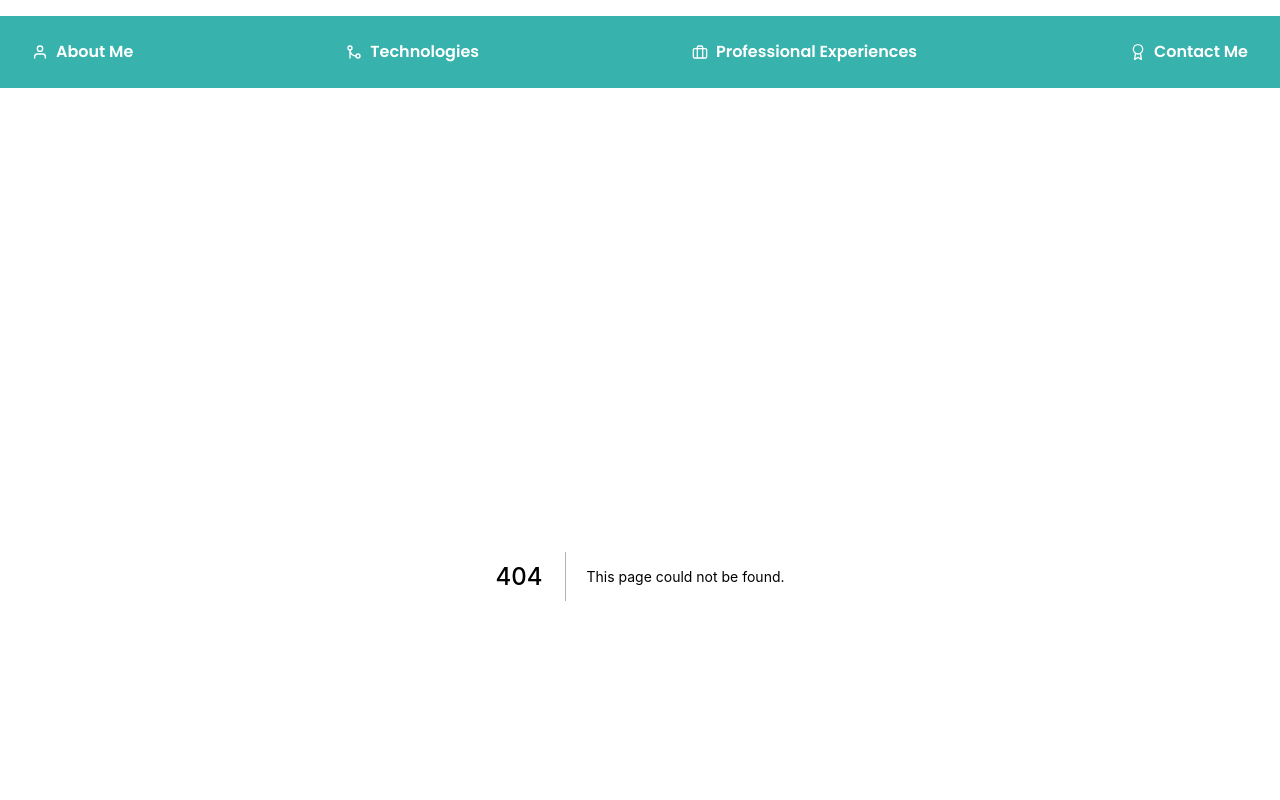
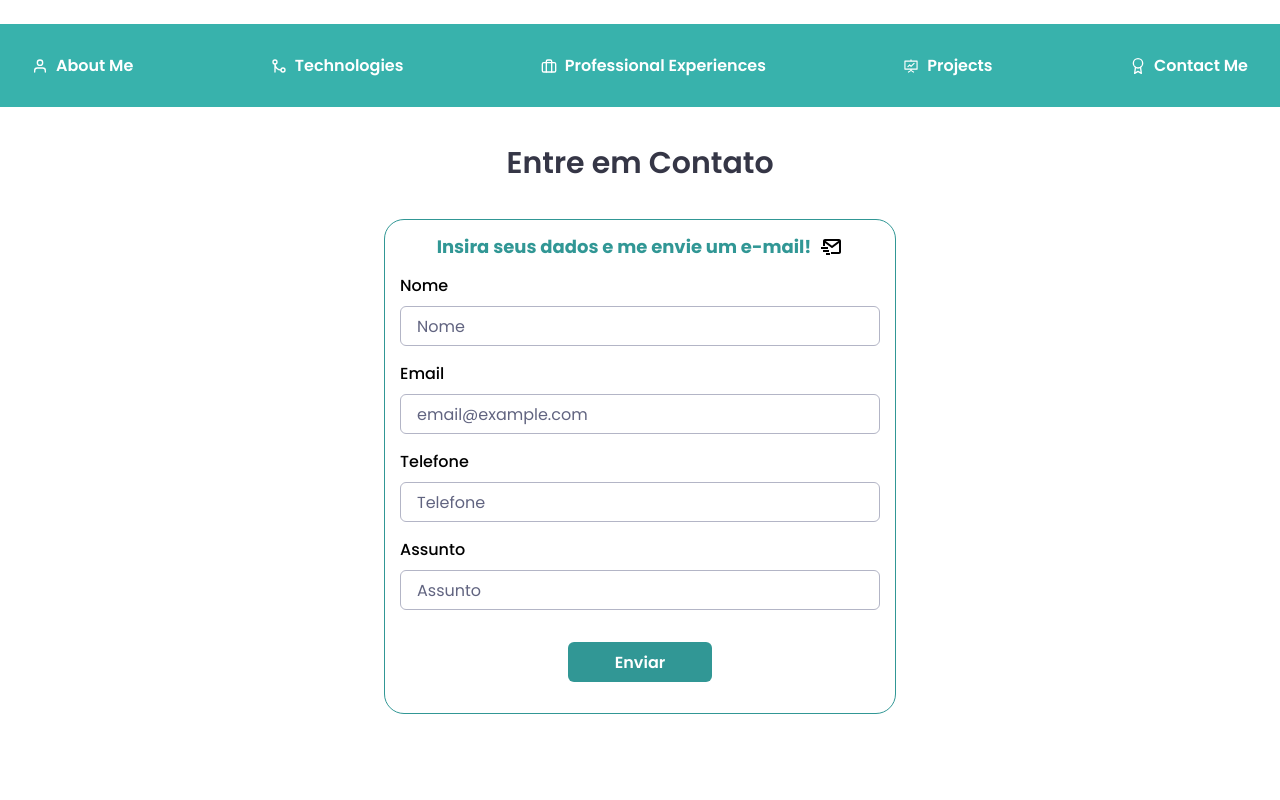
Before and after one commit to galvaolucas/lucas-portfolio, a Next.js app: page /projects in a window 1280 px wide. Before the commit this address had no page. Shown: the top 800 px of the page. Built offline with nearby package versions, Linux system fonts and the light colour scheme; a web font is replaced by a local one.

Commit message:
starting projects

```diff
--- a/src/components/ContactForm/index.tsx
+++ b/src/components/ContactForm/index.tsx
@@ -15,21 +15,18 @@ import { FiUser } from "react-icons/fi";
 
 
 export function ContactForm() {
-    const [formData, setFormData] = useState<IForm>();
-
     const {
         handleSubmit,
         register,
         formState: { errors, isSubmitting },
       } = useForm({mode: "all"});
 
-      async function onSubmit(event: FormEvent) {
-
+      async function onSubmit(data: IForm) {
         const body = {
-          name: formData.name,
-          email: formData.email,
-          phone: formData.phone,
-          description: formData.description,
+          name: data.name,
+          email: data.email,
+          phone: data.phone,
+          description: data.description,
         }
 
         await api.post('/users/contact', body);
@@ -44,12 +41,6 @@ export function ContactForm() {
                 id='name'
                 placeholder='Nome'
                 {...register("name")}
-                onChange={(event) => {
-                  setFormData((prevState) => ({
-                    ...prevState,
-                    name: event.target.value,
-                  }))
-                }}
                 isRequired={true}
               />
               <FormErrorMessage>
@@ -64,12 +55,6 @@ export function ContactForm() {
                 type="email"
                 placeholder='email@example.com'
                 {...register("email")}
-                onChange={(event) => {
-                  setFormData((prevState) => ({
-                    ...prevState,
-                    email: event.target.value,
-                  }))
-                }}
                 isRequired={true}
               />
               <FormErrorMessage>
@@ -83,12 +68,6 @@ export function ContactForm() {
                   id='phone'
                   placeholder='Telefone'
                   {...register("phone")}
-                  onChange={(event) => {
-                    setFormData((prevState) => ({
-                      ...prevState,
-                      phone: event.target.value,
-                    }))
-                  }}
                 />
               <FormErrorMessage>
                 {errors.phone}
@@ -101,12 +80,6 @@ export function ContactForm() {
                 id='description'
                 placeholder='Assunto'
                 {...register("description")}
-                onChange={(event) => {
-                  setFormData((prevState) => ({
-                    ...prevState,
-                    description: event.target.value,
-                  }))
-                }}
                 isRequired={true}
               />
               <FormErrorMessage>
--- a/src/components/Header/index.tsx
+++ b/src/components/Header/index.tsx
@@ -8,9 +8,10 @@ import { FiUser, FiAward, FiGitMerge, FiBriefcase } from 'react-icons/fi';
 import { IoOptionsOutline } from 'react-icons/io5';
 import { useMediaQuery } from 'react-responsive';
 import React from 'react';
+import { AiOutlineFundProjectionScreen } from 'react-icons/ai';
 
 export function Header() {
-  const isMobile = useMediaQuery({ query: `(max-width: 768px)` });
+  const isMobile = useMediaQuery({ query: `(max-width: 850px)` });
   const { isOpen, onOpen, onClose } = useDisclosure();
   const btnRef = React.useRef()
 
@@ -18,17 +19,16 @@ export function Header() {
     return (
     <Flex
       w="100%"
-      h={40}
-      align='start'
-      justify="space-between"
-      mt='4'
+      align='center'
+      mt='6'
     >
-      <Flex flexDir='row' p='1rem' width='100%' justifyContent='space-between' gap={{ sm: '1rem', md: '5rem', xl: '10rem' }} backgroundColor='teal.400'>
+      <Flex flexDir='row' p='1rem' width='100%' justifyContent='space-between' backgroundColor='teal.400'>
         <Link as={NextLink} href='/' >
           <Button
             leftIcon={<FiUser/>}
-            size="md"
+            size="xl"
             color="white"
+            p='1rem'
             colorScheme="white"
             _hover={{
               background: "white",
@@ -40,8 +40,9 @@ export function Header() {
         </Link>
         <Link as={NextLink} href='/technologies'>
           <Button
+              p='1rem'
               leftIcon={<FiGitMerge/>}
-              size="md"
+              size="xl"
               color="white"
               _hover={{
                 background: "white",
@@ -55,7 +56,8 @@ export function Header() {
         <Link as={NextLink} href='/experiences' >
           <Button
             leftIcon={<FiBriefcase/>}
-            size="md"
+            p='1rem'
+            size="xl"
             color="white"
             _hover={{
               background: "white",
@@ -65,15 +67,30 @@ export function Header() {
           Professional Experiences
           </Button>
         </Link>
+        <Link as={NextLink} href='/projects' >
+          <Button
+            leftIcon={<AiOutlineFundProjectionScreen />}
+            p='1rem'
+            size="xl"
+            color="white"
+            _hover={{
+              background: "white",
+              color: "teal.500"
+            }}
+            colorScheme="purple.200">
+          Projects
+          </Button>
+        </Link>
         <Link as={NextLink} href='/contact'>
           <Button
+            p='1rem'
             leftIcon={<FiAward/>}
             color="white"
             _hover={{
               background: "white",
               color: "teal.500"
             }}
-            size="md"
+            size="xl"
             colorScheme="white">
           Contact Me
           </Button>
@@ -100,7 +117,7 @@ export function Header() {
           <DrawerCloseButton />
           <DrawerHeader>Menu</DrawerHeader>
           <DrawerBody>
-          <Flex flexDir='column' gap={{ sm: '2rem', md: '4rem', xl: '6rem' }}>
+          <Flex flexDir='column' gap='2rem'>
               <Link as={NextLink} href='/' >
                 <Button
                   leftIcon={<FiUser/>}
@@ -108,7 +125,7 @@ export function Header() {
                   color="white"
                   backgroundColor='teal.400'
                   variant="solid">
-                Sobre Mim
+                About me
                 </Button>
               </Link>
               <Link as={NextLink} href='/technologies'>
@@ -118,7 +135,7 @@ export function Header() {
                     color="white"
                     backgroundColor='teal.400'
                     >
-                  Tecnologias
+                  Technologies
                 </Button>
               </Link>
               <Link as={NextLink} href='/experiences' >
@@ -127,7 +144,16 @@ export function Header() {
                   size="sm"
                   color="white"
                   backgroundColor='teal.400'>
-                Experiências Profissionais
+                Professional Experiences
+                </Button>
+              </Link>
+              <Link as={NextLink} href='/projects' >
+                <Button
+                  leftIcon={<FiBriefcase/>}
+                  size="sm"
+                  color="white"
+                  backgroundColor='teal.400'>
+                Projects
                 </Button>
               </Link>
               <Link as={NextLink} href='/contact'>
@@ -136,7 +162,7 @@ export function Header() {
                   color="white"
                   size="sm"
                   backgroundColor='teal.400'>
-                Contato
+                Contact me
                 </Button>
               </Link>
             </Flex>
--- a/src/components/layout/index.tsx
+++ b/src/components/layout/index.tsx
@@ -13,8 +13,8 @@ export default function Layout({ children }) {
         justifyContent='space-between'
     >
         <Flex
-            w='full'
-            h='full'
+            w='100%'
+            h='100%'
             flexDir='column'
         >
             <Header />
--- /dev/null
+++ b/src/pages/projects/index.tsx
@@ -0,0 +1,38 @@
+import { Box, Heading, Button, Flex, Text  } from "@chakra-ui/react";
+import { BiMailSend } from 'react-icons/bi';
+import ContactForm from "../../components/ContactForm";
+
+export function Projects() {
+  return(
+    <Flex
+      w="100%"
+      h="900px"
+      direction="column"
+      align='center'
+    >
+      <Box h={12} display="flex" justifyContent="left" alignItems="center" mt={8} mb={8} >
+        <Heading fontWeight={600} color="gray.700"fontSize="3xl">Entre em Contato</Heading>
+      </Box>
+      <Flex
+        direction="column"
+        w="40%"
+        h="55%"
+        p="15px"
+        justifyContent="start"
+        border="1px solid"
+        borderColor="teal.500"
+        borderRadius="20px"
+        boxShadow="2px"
+        gap="15px"
+        >
+        <Flex w="100%" gap={2} align="center" justifyContent="center">
+          <Heading fontSize="18px" color="teal.500">Insira seus dados e me envie um e-mail!</Heading>
+          <BiMailSend size={24} />
+        </Flex>
+        <ContactForm />
+      </Flex>
+    </Flex>
+  )
+}
+
+export default Projects;
```
Also changed, not shown: src/components/Carousel/index.tsx (+6 -6 lines), src/pages/experiences/index.tsx (+6 -8 lines).
